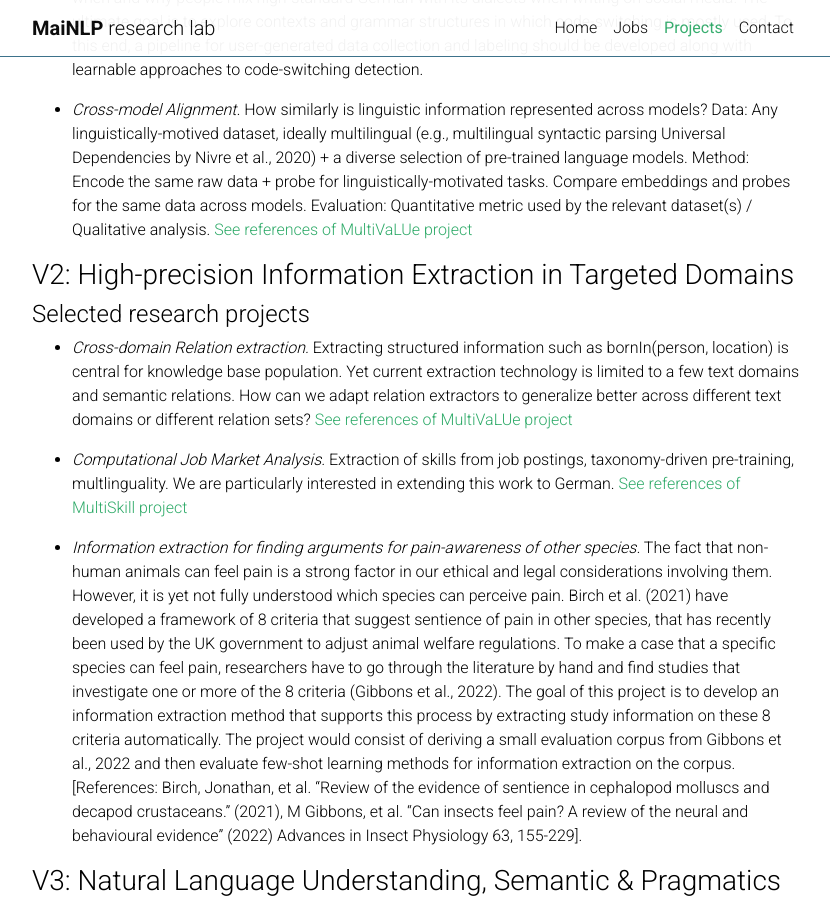
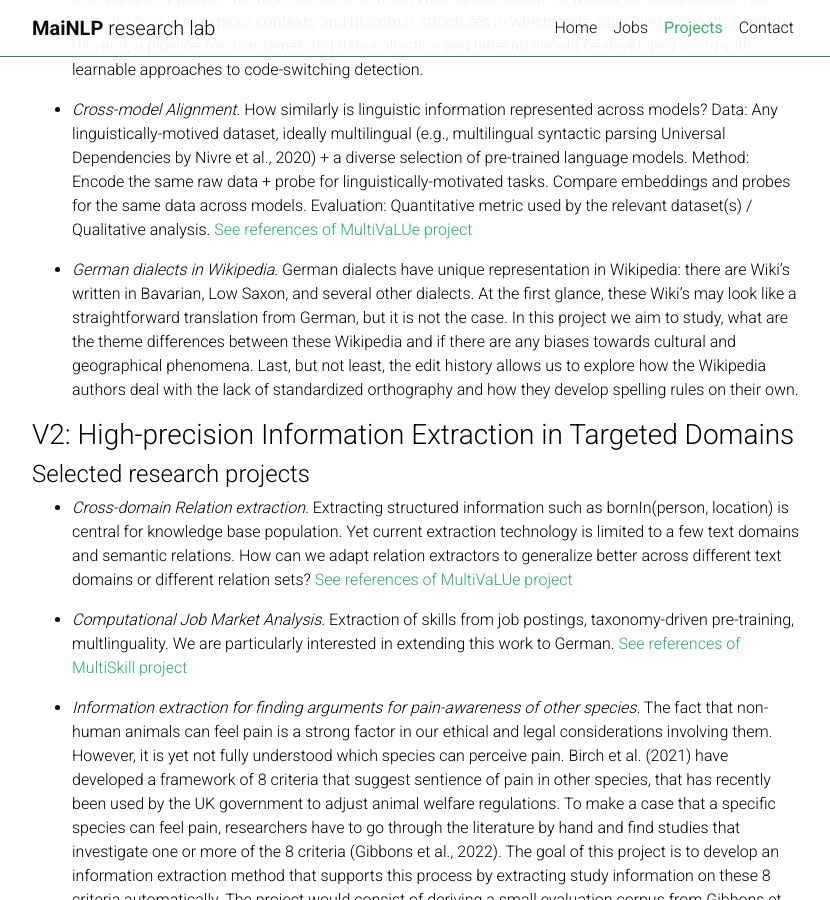
Before and after one commit to mainlp/mainlp.github.io, a Jekyll site: the page built from _pages/projects.md, in a window 1280 px wide and 900 px high, scrolled down 3134 px. Shown: the whole window, without its empty margins (223-1053 px from the left). Built offline with Jekyll 4.4.1, drawn with Linux system fonts in a browser that asks for light colours; comment, search, counter and statistics services are not loaded; a style sheet for code colours, icons or effects is not loaded.

Commit message:
Update projects.md

```diff
--- a/_pages/projects.md
+++ b/_pages/projects.md
@@ -84,6 +84,8 @@ Regularly check back from more thesis project.
 - *Cross-model Alignment.* How similarly is linguistic information represented across models? Data: Any linguistically-motived dataset, ideally multilingual (e.g., multilingual syntactic parsing Universal Dependencies by Nivre et al., 2020) + a diverse selection of pre-trained language models. Method: Encode the same raw data + probe for linguistically-motivated tasks. Compare embeddings and probes for the same data across models.
 Evaluation: Quantitative metric used by the relevant dataset(s) / Qualitative analysis. [See references of MultiVaLUe project](#multivalue)
 
+- *German dialects in Wikipedia*. German dialects have unique representation in Wikipedia: there are Wiki’s written in Bavarian, Low Saxon, and several other dialects. At the first glance, these Wiki’s may look like a straightforward translation from German, but it is not the case. In this project we aim to study, what are the theme differences between these Wikipedia and if there are any biases towards cultural and geographical phenomena. Last, but not least, the edit history allows us to explore how the Wikipedia authors deal with the lack of standardized orthography and how they develop spelling rules on their own.
+
 
 ### V2: High-precision Information Extraction in Targeted Domains
 
```
